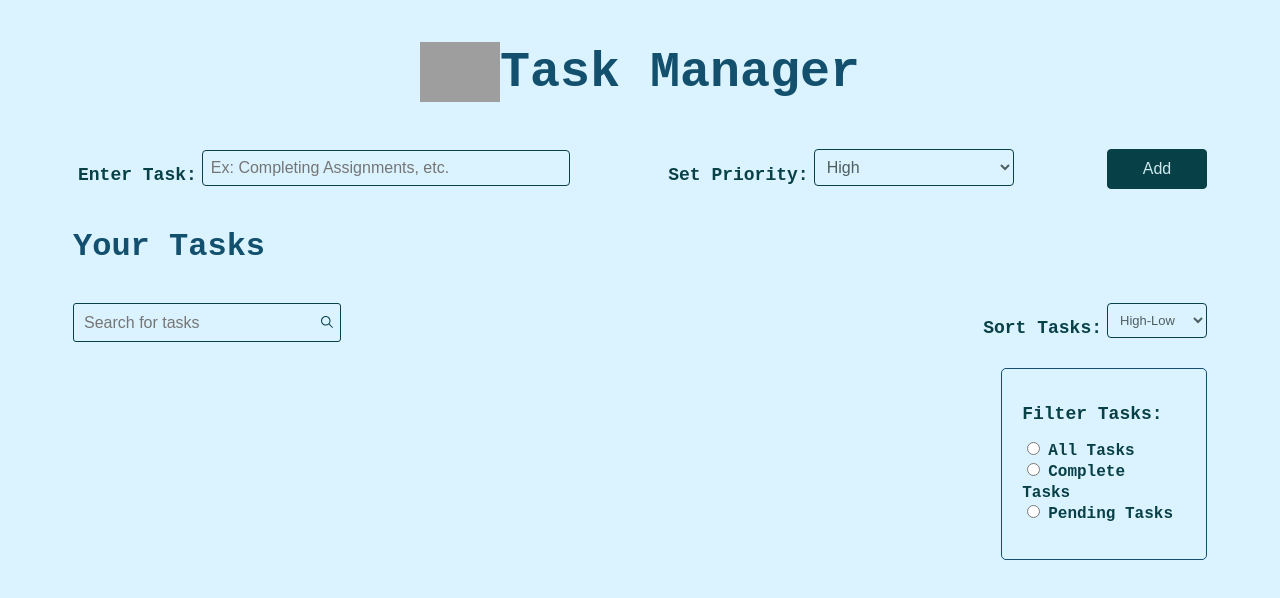
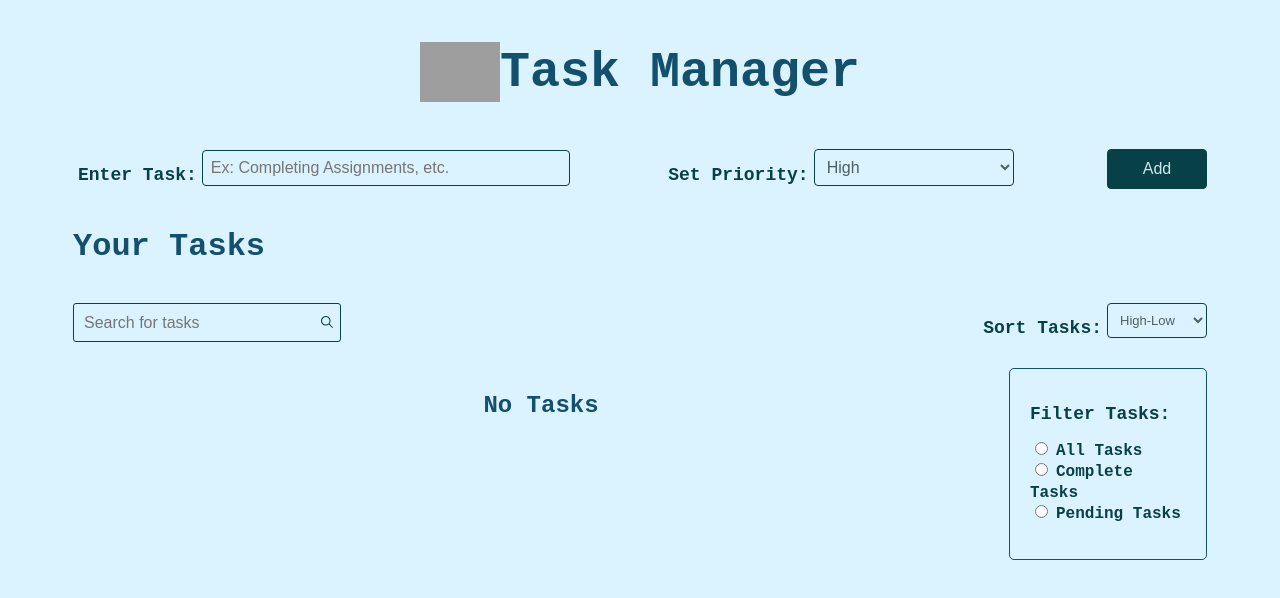
Before and after one commit to hruthvikababburi/CodingSamuraiProjects, a React (Create React App) app in the folder TaskManagement(Todos)/my-todos-app/: page / in a window 1280 px wide. Shown: the top 598 px of the page. Built offline with nearby package versions, Linux system fonts and the light colour scheme; grey boxes are pictures that could not be loaded; the HTML template or start-up script is replaced by a standard one.

Commit message:
Added No-tasks view also.

```diff
--- a/TaskManagement(Todos)/my-todos-app/src/App.css
+++ b/TaskManagement(Todos)/my-todos-app/src/App.css
@@ -200,6 +200,15 @@ label{
 }
 .tasks-list-cont{
   width: 100%;
+}
+.no-tasks-text{
+  width: 100%;
+  text-align: center;
+  font-family: 'Courier New', Courier, monospace;
+  font-size: large;
+  font-weight: 600;
+  color: #12506e;
+
 }
 .each-task-cont{
   display: flex;
@@ -423,6 +432,15 @@ label{
   .tasks-list-cont{
     width: 85%;
   }
+  .no-tasks-text{
+    width: 90%;
+    text-align: center;
+    font-family: 'Courier New', Courier, monospace;
+    font-size: x-large;
+    font-weight: 600;
+    color: #12506e;
+
+  }
   .each-task-cont{
     display: flex;
     flex-direction: column;
--- a/TaskManagement(Todos)/my-todos-app/src/Components/Main.js
+++ b/TaskManagement(Todos)/my-todos-app/src/Components/Main.js
@@ -183,6 +183,9 @@ export default function Main() {
                 </div>
                 </form>
          <div className='tasks-and-filter-cont'>
+            {filteredTasks.length === 0 ? (
+                <p className='no-tasks-text'>No Tasks</p>
+            ) : (
                 <div className='tasks-list-cont'>
                     {filteredTasks.map((eachTask)=>{
                         return(
@@ -191,6 +194,7 @@ export default function Main() {
 
                     })}
             </div>
+            )}
 
             <form className='form-3-filter-tasks-md'>
                 <h2 className='filter-heading'>Filter Tasks: </h2>
```
Lines whose indentation alone changed are shown as unchanged.
